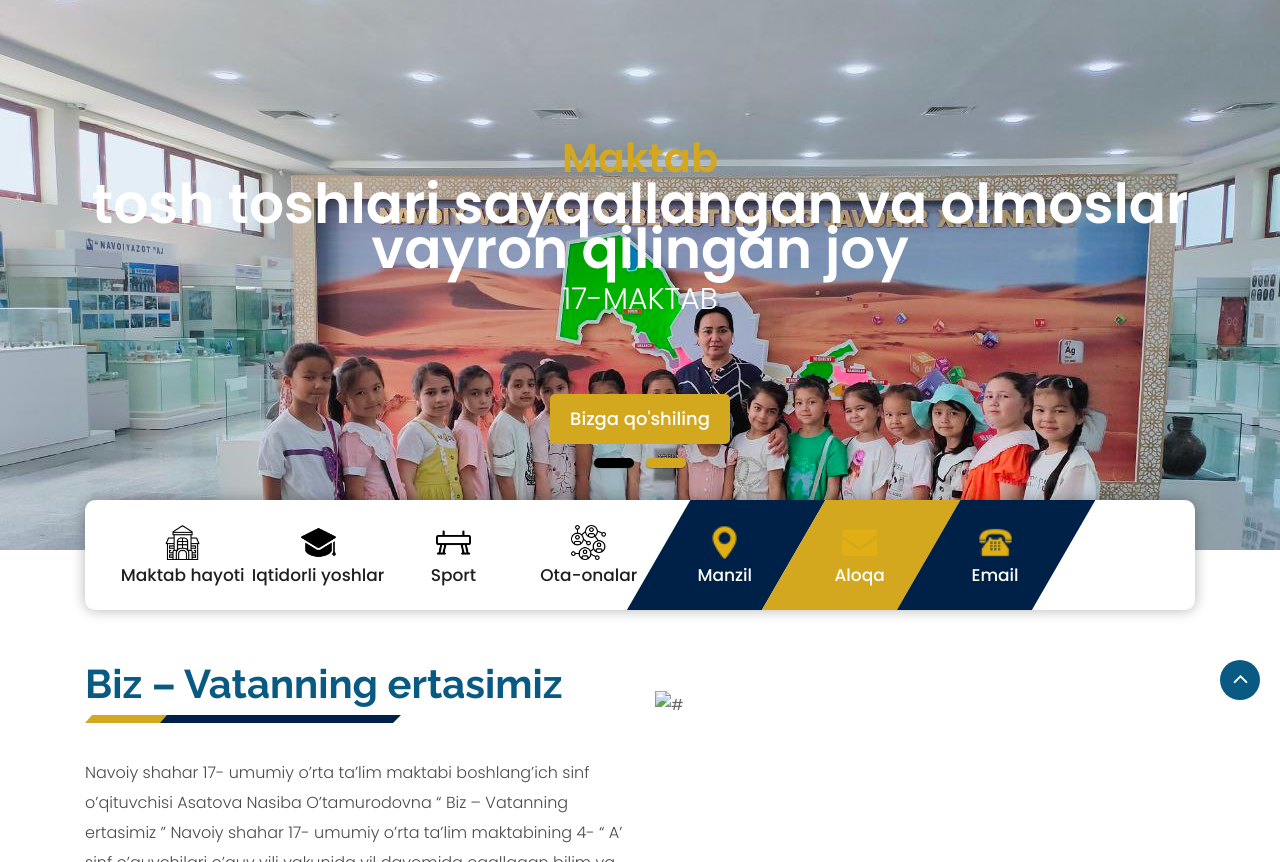
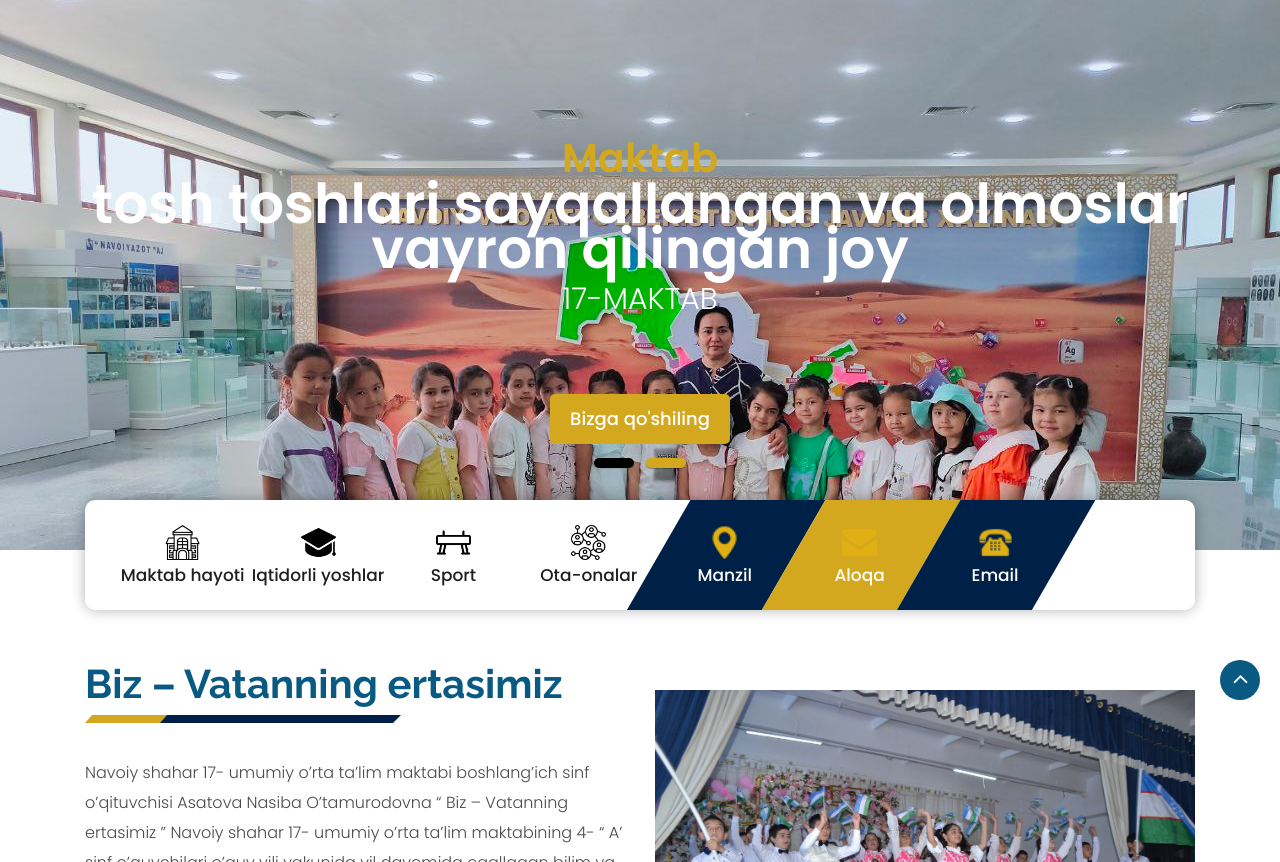
Before and after one commit to sarvar9417/perfect-learn, a plain HTML site: page index.html in a window 1280 px wide. Shown: the part 90-952 px from the top of the page. Drawn offline with Linux system fonts and the light colour scheme; files whose address does not match are found by name.

Commit message:
Update index.html

```diff
--- a/index.html
+++ b/index.html
@@ -176,7 +176,7 @@ Navoiy shahar 17- umumiy o’rta  ta’lim  maktabining  4- “ A’  sinf  o’
                 </div>
                 <div class="col-md-6 layout_padding_2">
                     <div class="full ">
-                        <img src="./images/Nasiba1.jpg" alt="#" />
+                        <img src="./images/Nasiba1.jpeg" alt="#" />
                     </div>
                 </div>
             </div>
```
